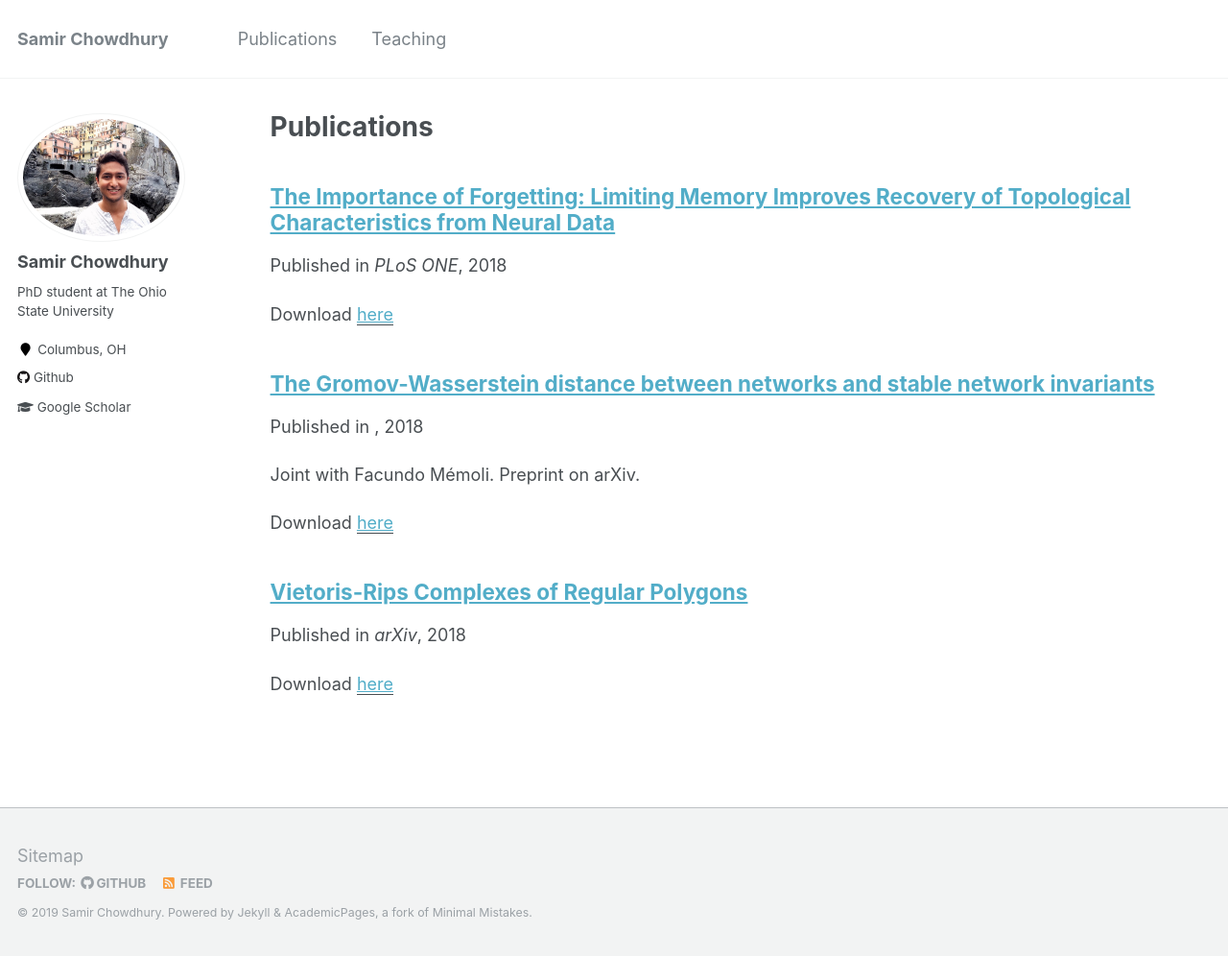
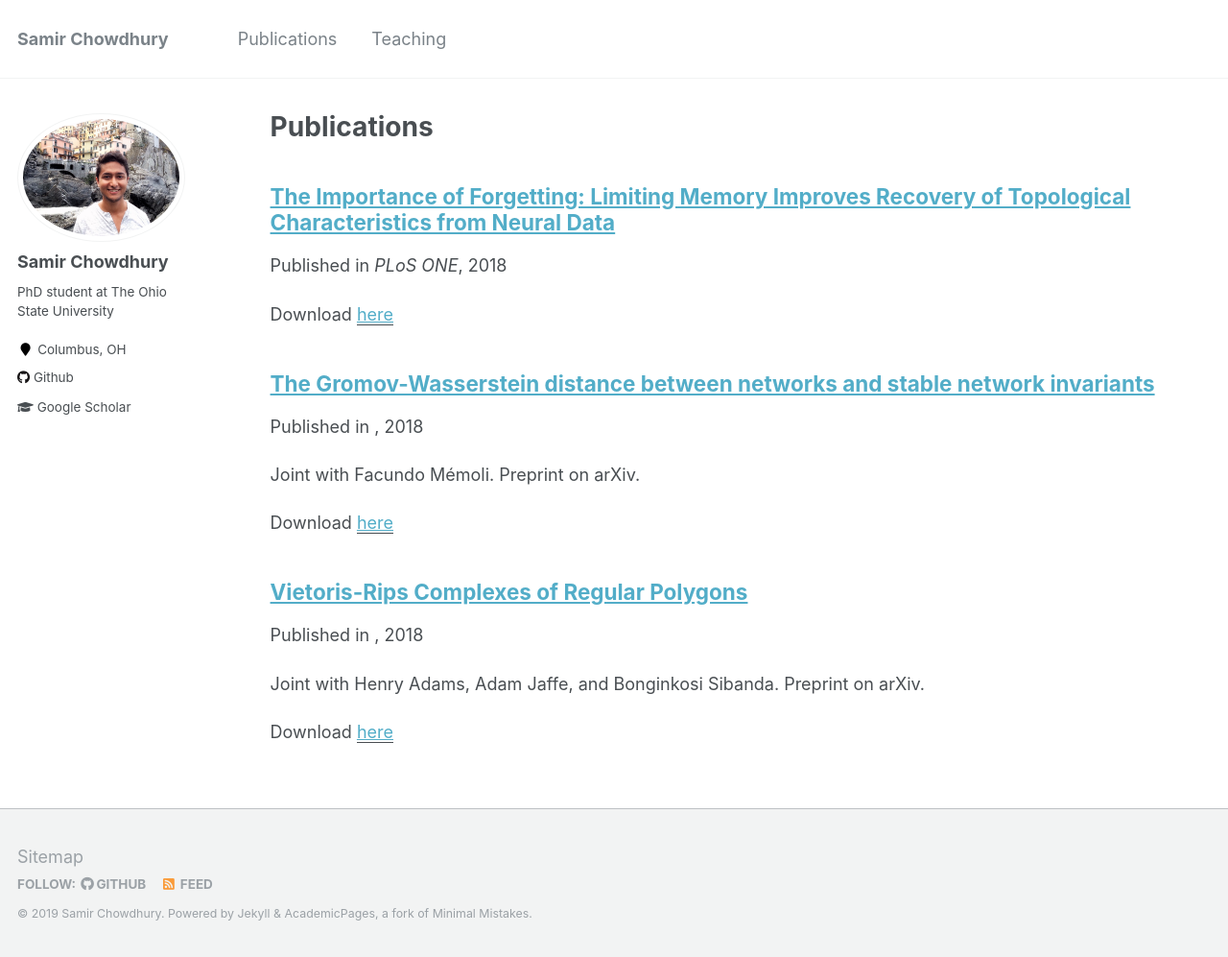
Before and after one commit to samirchowdhury/samirchowdhury.github.io, a Jekyll site: the page built from _pages/publications.md, in a window 1280 px wide and 997 px high. Shown: the whole window at 96% size. Built offline with Jekyll 4.4.1, drawn with Linux system fonts in a browser that asks for light colours.

Commit message:
Update 2018-07-28-VR-Polygon.md

```diff
--- a/_publications/2018-07-28-VR-Polygon.md
+++ b/_publications/2018-07-28-VR-Polygon.md
@@ -2,7 +2,7 @@
 title: "Vietoris-Rips Complexes of Regular Polygons"
 collection: publications
 date: 2018-07-28
-venue: 'arXiv'
+excerpt: 'Joint with Henry Adams, Adam Jaffe, and Bonginkosi Sibanda. Preprint on arXiv.'
 paperurl: 'https://arxiv.org/abs/1807.10971'
 ---
 <!-- This paper is about the number 3. The number 4 is left for future work.-->
```
